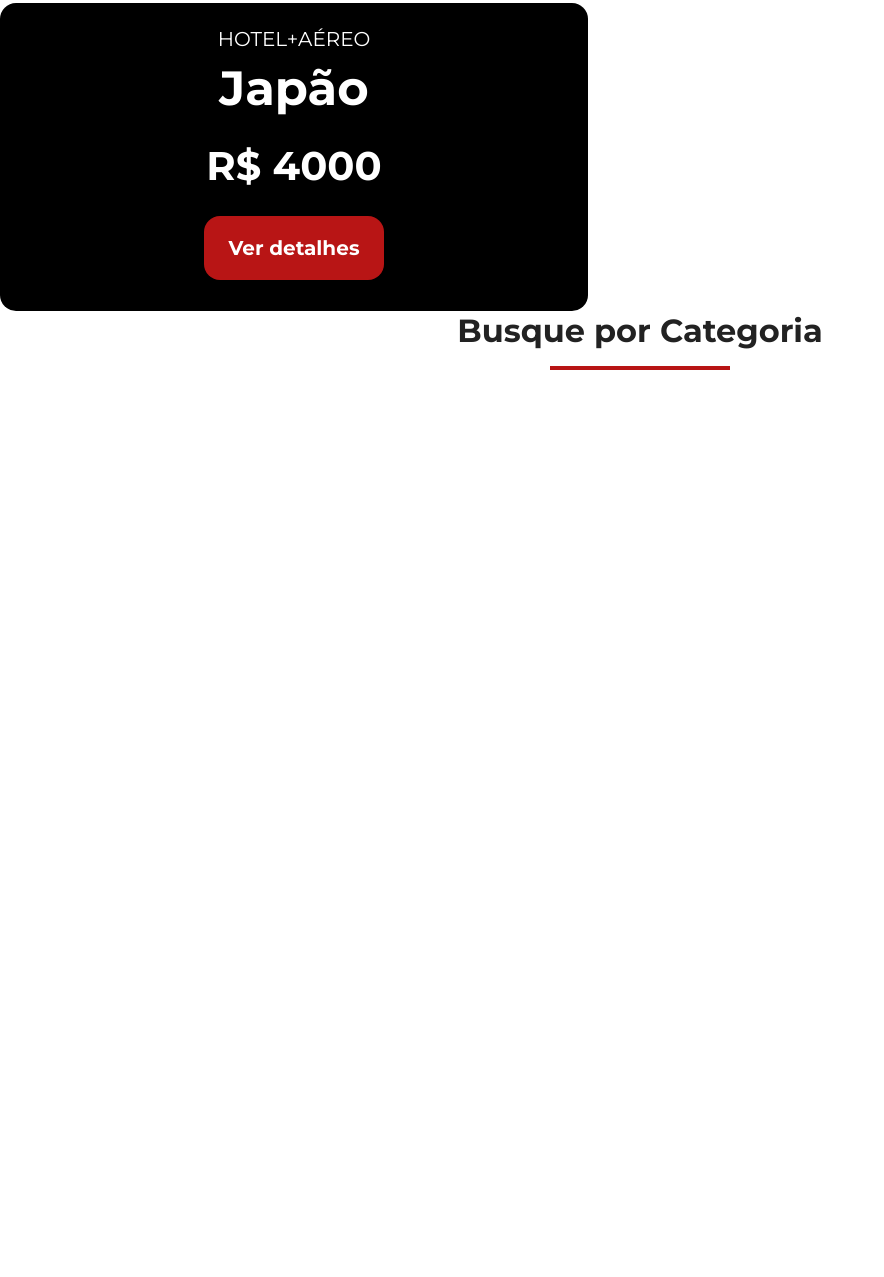
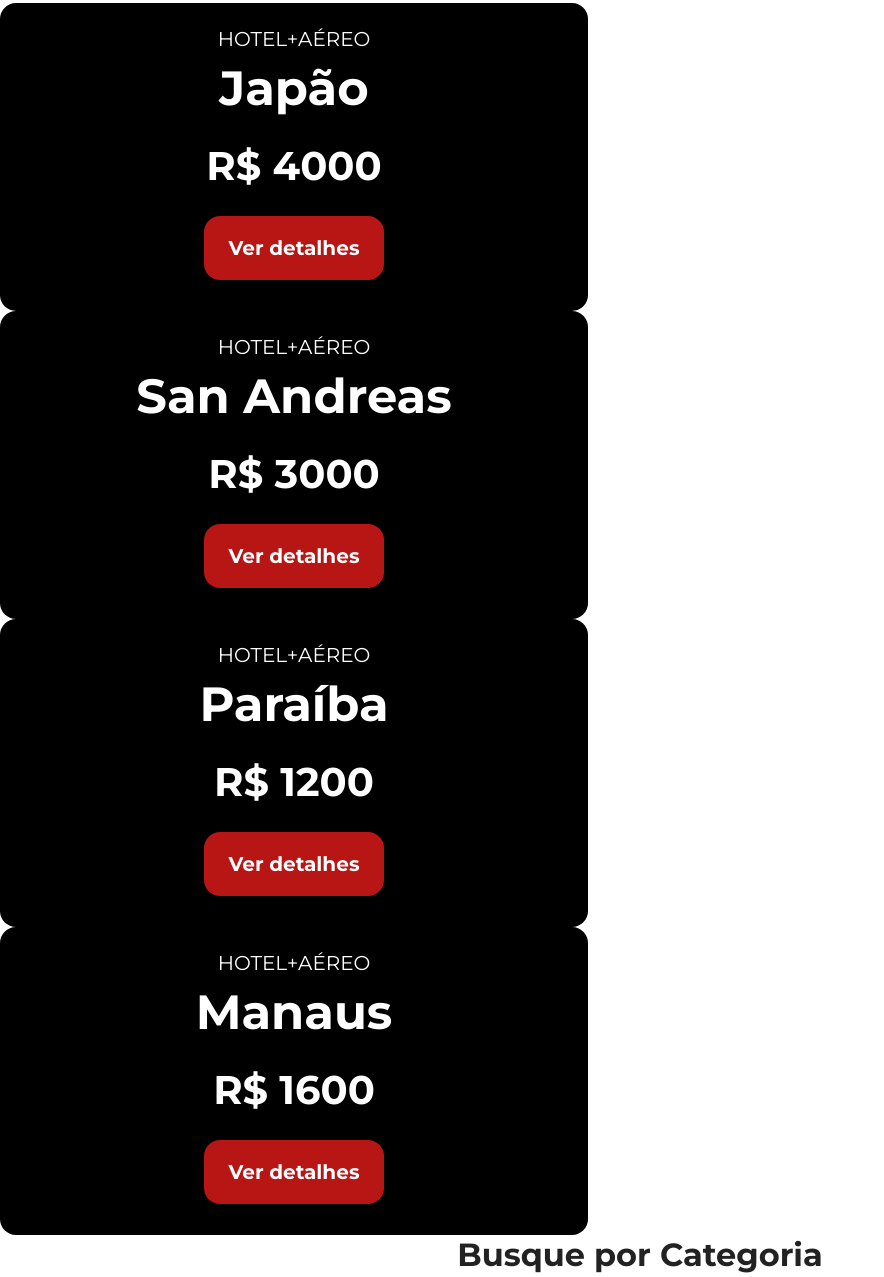
Before and after one commit to garbrieln/Jornada-viagens, a plain HTML site: page index.html in a window 1280 px wide. Shown: the part 1216-2493 px from the top of the page, without its empty margins (0-884 px from the left). Before the commit the page ends 1618 px from the top, so only its background shows below. Drawn offline with Linux system fonts and the light colour scheme.

Commit message:
duplica os cards

```diff
--- a/index.html
+++ b/index.html
@@ -73,6 +73,45 @@
           <footer><a href="#" class="button">Ver detalhes</a></footer>
         </article>
       </div>
+      <div class="offers-cards">
+        <article class="card">
+          <header>
+            <p>HOTEL+AÉREO</p>
+            <h3>
+              San Andreas <br />
+              <span>R$ 3000</span>
+            </h3>
+          </header>
+          <section></section>
+          <footer><a href="#" class="button">Ver detalhes</a></footer>
+        </article>
+      </div>
+      <div class="offers-cards">
+        <article class="card">
+          <header>
+            <p>HOTEL+AÉREO</p>
+            <h3>
+              Paraíba <br />
+              <span>R$ 1200</span>
+            </h3>
+          </header>
+          <section></section>
+          <footer><a href="#" class="button">Ver detalhes</a></footer>
+        </article>
+      </div>
+      <div class="offers-cards">
+        <article class="card">
+          <header>
+            <p>HOTEL+AÉREO</p>
+            <h3>
+              Manaus <br />
+              <span>R$ 1600</span>
+            </h3>
+          </header>
+          <section></section>
+          <footer><a href="#" class="button">Ver detalhes</a></footer>
+        </article>
+      </div>
     </section>
     <section class="categories">
       <div class="section-title">
```
